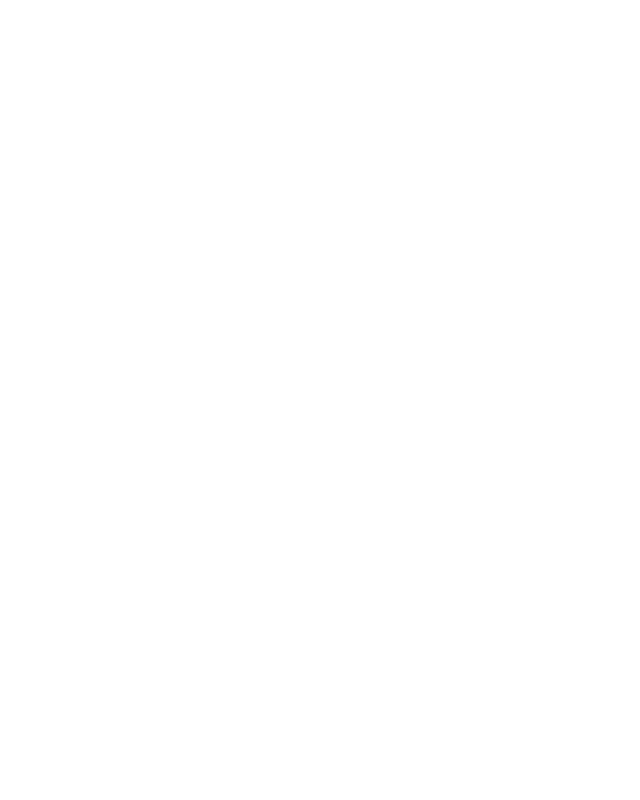
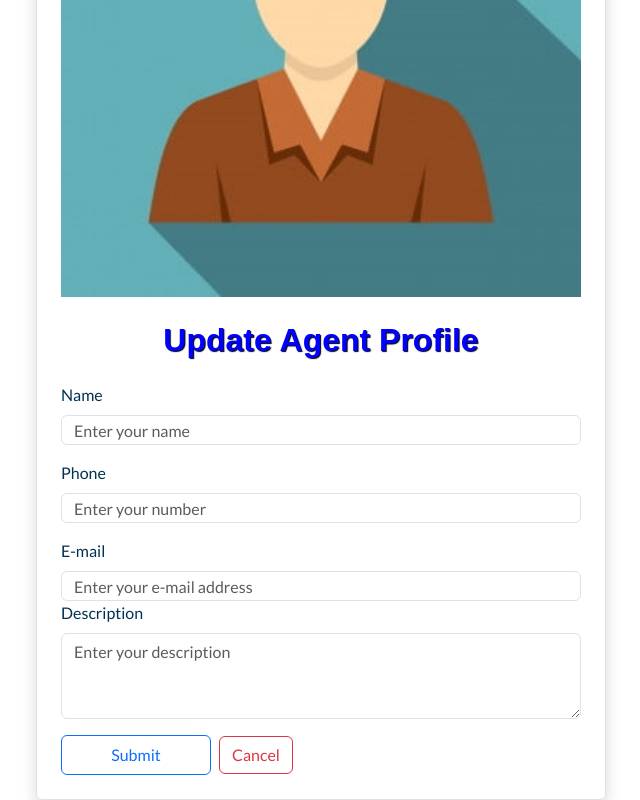
Before and after one commit to iamneo-production/567e79d8-271b-489e-a878-95a21208034d, a React (Create React App) app in the folder reactapp/: page /updateagent/1 in a window 1280 px wide. Before the commit this address had no page. Shown: the part 256-1056 px from the top of the page, without its empty margins (319-959 px from the left). Before the commit the page ends 800 px from the top, so only its background shows below. Built offline with nearby package versions, Linux system fonts and the light colour scheme; no server answers.

Commit message:
profile-update

```diff
--- a/reactapp/src/App.js
+++ b/reactapp/src/App.js
@@ -41,7 +41,7 @@
           <Route path="/login" element={<Login />} />
           <Route path="/register" element={<Register />} />
           <Route path="/AdminLogin" element={<AdminLogin/>}/>
-          <Route path="/Profile_update" element={<Profile_update />} />
+          <Route path="/updateagent/:id" element={<Profile_update />} />
           <Route path="/Settings" element={<Profile />} />
           <Route path="/forgot-pwd" element={<Changepass />} />
           <Route path="/homepage" element={<Homepage />} />
--- a/reactapp/src/Pages/Agent/agent/Profile_update.js
+++ b/reactapp/src/Pages/Agent/agent/Profile_update.js
@@ -1,111 +1,112 @@
+import axios from "axios";
+import React, { useEffect, useState } from "react";
+import { Link, useNavigate, useParams } from "react-router-dom";
+import image from './Agent1.jpg'
 
-import React, { useState } from 'react';
+export default function Profile_update() {
+  let navigate = useNavigate();
 
-const Profile_update = () => {
-  const [name, setName] = useState('');
-  const [email, setEmail] = useState('');
-  const [number, setNumber] = useState('');
-  const [description, setDescription] = useState('');
-  const [isUpdating, setIsUpdating] = useState(false);
+  const { id } = useParams();
 
-  const handleUpdate = (e) => {
-    e.preventDefault();
+  const [user, setUser] = useState({
+    name: "",
+    email: "",
+    phone: "",
+    description: "",
+  });
 
-    // TODO: Implement the update logic here
+  const { name, email, phone,description } = user;
 
-    setIsUpdating(false);
+  const onInputChange = (e) => {
+    setUser({ ...user, [e.target.name]: e.target.value });
   };
 
-  const handleEdit = () => {
-    setIsUpdating(true);
+  useEffect(() => {
+    loadUser();
+  }, []);
+
+  const onSubmit = async (e) => {
+    e.preventDefault();
+    await axios.put(`https://ide-ecedbaeaedeecbfcbdacabecfcbaedbffbeeaadbbb.project.examly.io/proxy/8080/agents/`, user);
+    navigate(`/viewagent/${id}`);
+  };
+
+  const loadUser = async () => {
+    const result = await axios.get(`https://ide-ecedbaeaedeecbfcbdacabecfcbaedbffbeeaadbbb.project.examly.io/proxy/8080/agents/${id}`);
+    setUser(result.data);
   };
 
   return (
-    <div className="shadow-2-strong">
-      <div className="container mt-4">
-        <div className="card">
-          <div className="card-body">
-            <h2 className="card-title text-center">Personal information</h2>
-            <div className="mb-4">
-              <strong>Name:</strong> {name}
+    <div className="container">
+      <div className="row">
+        <div className="col-md-6 offset-md-3 border rounded p-4 mt-2 shadow">
+          <div className="justify-content-center align-items-center">
+             <img src={image} className="img-fluid" alt="Agent"  width="200px" height="200px" />
          </div>
-            <div className="mb-4">
-              <strong>Email:</strong> {email}
-            </div>
-            <div className="mb-4">
-              <strong>Phone Number:</strong> {number}
-            </div>
-            <div className="mb-4">
-              <strong>Description:</strong> {description}
-            </div>
-            {isUpdating ? (
-              <form onSubmit={handleUpdate}>
-                <div className="mb-4">
-                  <label htmlFor="name" className="form-label">
+        <h2 className="text-center m-4" style={{ fontWeight: 'bold', color: 'blue', textShadow: '1px 1px 1px #000' }}>
+          Update Agent Profile
+</h2>
+          <form onSubmit={(e) => onSubmit(e)}>
+            <div className="mb-3">
+              <label htmlFor="Name" className="form-label">
                 Name
               </label>
               <input
-                    type="text"
-                    id="name"
+                type={"text"}
                 className="form-control"
+                placeholder="Enter your name"
+                name="name"
                 value={name}
-                    onChange={(e) => setName(e.target.value)}
-                    required
+                onChange={(e) => onInputChange(e)}
               />
             </div>
-                <div className="mb-4">
-                  <label htmlFor="email" className="form-label">
-                    Email
+            <div className="mb-3">
+              <label htmlFor="Username" className="form-label">
+                Phone
               </label>
               <input
-                    type="email"
-                    id="email"
+                type={"number"}
                 className="form-control"
-                    value={email}
-                    onChange={(e) => setEmail(e.target.value)}
-                    required
+                placeholder="Enter your number"
+                name="phone"
+                value={phone}
+                onChange={(e) => onInputChange(e)}
               />
             </div>
-                <div className="mb-4">
-                  <label htmlFor="number" className="form-label">
-                    Phone Number
+            <div className="mb-3">
+              <label htmlFor="Email" className="form-label">
+                E-mail
               </label>
               <input
-                    type="number"
-                    id="number"
+                type={"text"}
                 className="form-control"
-                    value={number}
-                    onChange={(e) => setNumber(e.target.value)}
-                    required
+                placeholder="Enter your e-mail address"
+                name="email"
+                value={email}
+                onChange={(e) => onInputChange(e)}
               />
-                </div>
-                <div className="mb-4">
                <label htmlFor="description" className="form-label">
                 Description
               </label>
-                  <input
-                    type="text"
-                    id="description"
+              <textarea
+                type={"text"}
                 className="form-control"
+                placeholder="Enter your description"
+                name="description"
                 value={description}
-                    onChange={(e) => setDescription(e.target.value)}
-                    required
+                onChange={(e) => onInputChange(e)}
+                rows={3}
               />
             </div>
-                <button type="submit" className="btn btn-primary">
-                  Update
+            <button type="submit" className="btn btn-outline-primary">
+              Submit
             </button>
+            <Link className="btn btn-outline-danger mx-2" to="/agents/">
+              Cancel
+            </Link>
           </form>
-            ) : (
-              <button onClick={handleEdit} className="btn btn-primary">
-                Edit Profile
-              </button>
-            )}
-          </div>
         </div>
       </div>
     </div>
   );
-};
-
-export default Profile_update;
+}
```
Also changed, not shown: 1 other file (tests, documents, lock files or other folders). Lines whose indentation alone changed are shown as unchanged.
